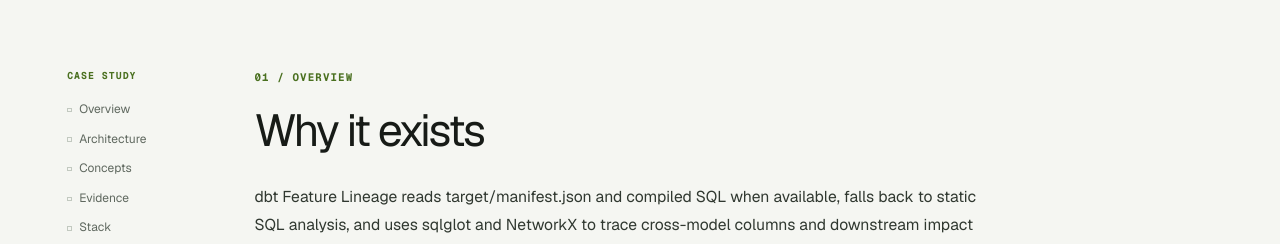
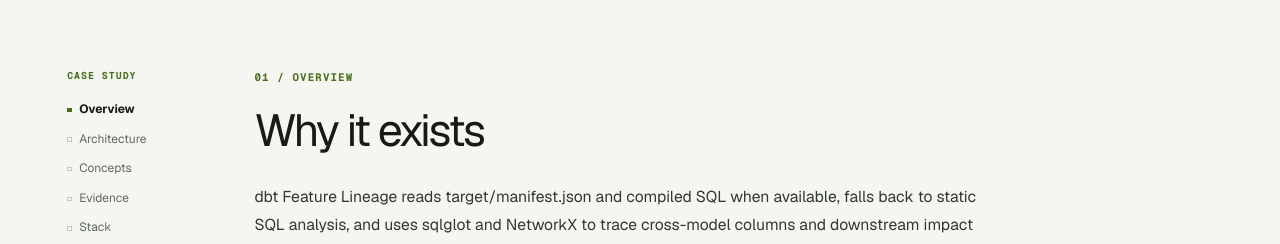
Before and after one commit to negativexq/portfolio-site, a Next.js app: page /projects/dbt-feature-lineage in a window 1280 px wide. Shown: the part 707-951 px from the top of the page. Built offline with nearby package versions, Linux system fonts and the light colour scheme.

Commit message:
Add section navigation to project pages

```diff
--- a/app/projects/[slug]/page.tsx
+++ b/app/projects/[slug]/page.tsx
@@ -7,6 +7,7 @@
 import { JsonLd } from "@/components/content/json-ld";
 import { MetricGrid } from "@/components/content/metric-grid";
 import { ProjectProof } from "@/components/content/project-proof";
+import { SectionIndex } from "@/components/content/section-index";
 import { StatusBadge } from "@/components/content/status-badge";
 import { TagList } from "@/components/content/tag-list";
 import { getProjectArchitecture } from "@/data/architectures";
@@ -140,6 +141,7 @@
       ? [{ id: "roadmap", navLabel: "Roadmap", kickerText: "Next phase" }]
       : []),
   ];
+  const sectionIndex = sections.map((section) => [section.id, section.navLabel] as const);
   const kicker = (id: string) => {
     const index = sections.findIndex((section) => section.id === id);
     const section = sections[index];
@@ -168,14 +170,7 @@
       </header>
 
       <div className={`container detail-layout${projectArchitecture ? " detail-layout--architecture" : ""}`}>
-        <aside className="detail-index" aria-label="Page sections">
-          <span>Case study</span>
-          {sections.map((section) => (
-            <a key={section.id} href={`#${section.id}`}>
-              {section.navLabel}
-            </a>
-          ))}
-        </aside>
+        <SectionIndex sections={sectionIndex} label="Case study" />
 
         <div className="detail-content">
           <section id="overview" className="detail-section">
```
